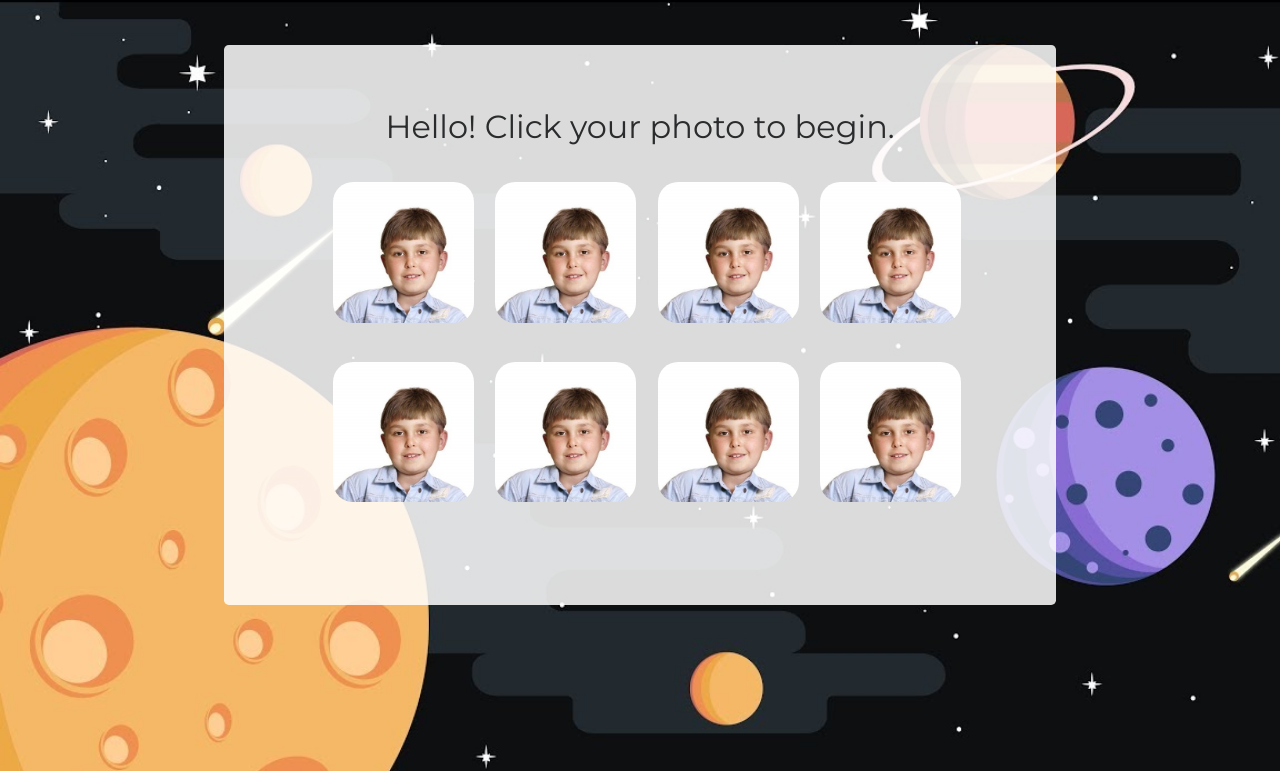
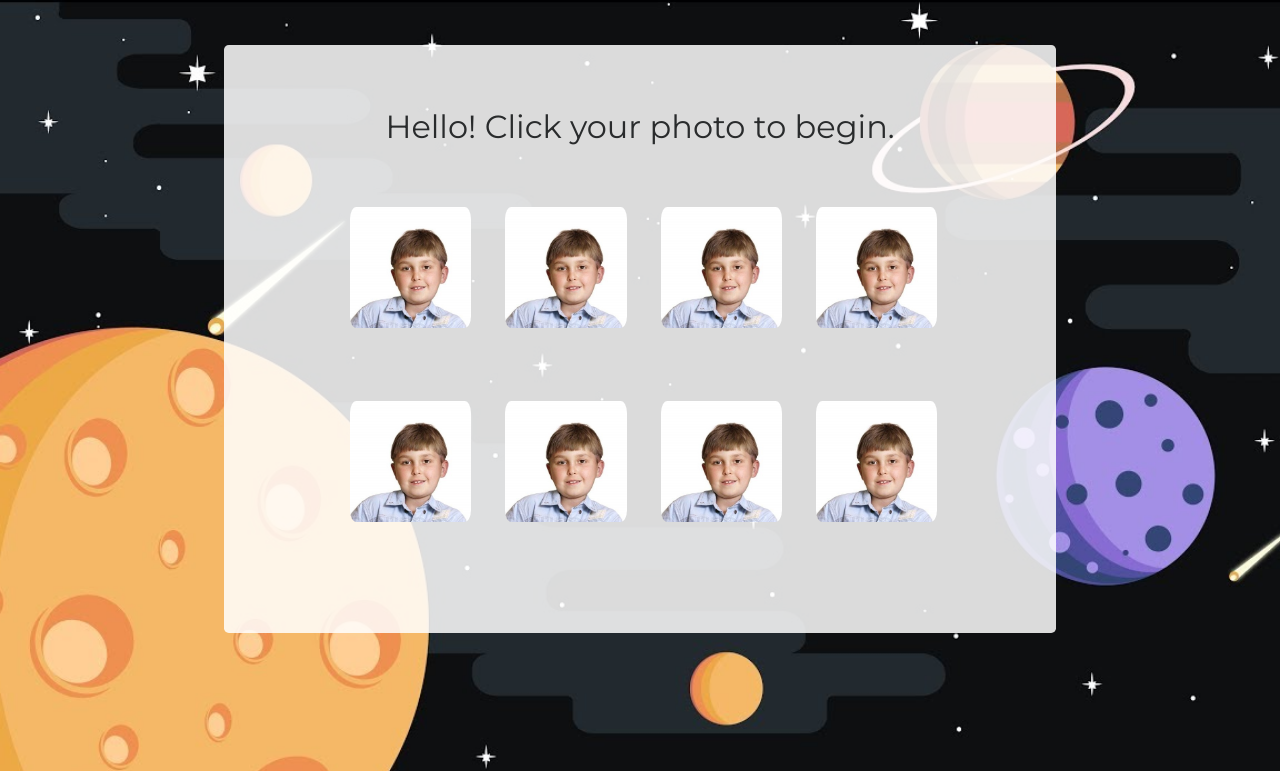
Before and after one commit to abhishekmagdum/eduLEAP, a PHP site: page /loginStudent.html in a window 1280 px wide. Shown: the top 771 px of the page. Run offline with PHP 8.4, Linux system fonts and the light colour scheme.

Commit message:
Adding photo buttons

```diff
--- a/css/loginStudent.css
+++ b/css/loginStudent.css
@@ -45,12 +45,11 @@ input[type='image'] {
     width: 80px;
 }
 #std1, #std2, #std3, #std4, #std5, #std6, #std7, #std8
-{ border-width: 10px;
-  border-color: Black;
-  border-radius: 20px;
-  width: 20%;
-margin-right: 3%;
-margin-right: 3%;}
+{
+  border-radius: 15%;
+  width: 22%;
+  height: 22%;
+  }
 
   .row
   {margin-left: 10%;
--- a/loginStudent.html
+++ b/loginStudent.html
@@ -23,19 +23,19 @@
           </div>
           <div class = "column">
           <div class = "row">
-
-          <img src="images/boy.jpg" id="std1"alt="Johnny K." scale="0" </img>
-          <img src="images/boy.jpg" id="std2"alt="Johnny D." scale="0" </img>
-          <img src="images/boy.jpg" id="std3"alt="Johnny G." scale="0" </img>
-          <img src="images/boy.jpg" id="std4"alt="Johnny H." scale="0" </img>
+          <input type="image" src="images/boy.jpg" name="Johnny" class="btn login" id="std1" />
+          <input type="image" src="images/boy.jpg" name="Johnny" class="btn login" id="std2" />
+          <input type="image" src="images/boy.jpg" name="Johnny" class="btn login" id="std3" />
+          <input type="image" src="images/boy.jpg" name="Johnny" class="btn login" id="std4" />
 
           </div>
+
           <div class = "row">
 
-          <img src="images/boy.jpg" id="std5"alt="Johnny U." scale="0" </img>
-          <img src="images/boy.jpg" id="std6"alt="Johnny R." scale="0" </img>
-          <img src="images/boy.jpg" id="std7"alt="Johnny E." scale="0" </img>
-          <img src="images/boy.jpg" id="std8"alt="Johnny W." scale="0" </img>
+              <input type="image" src="images/boy.jpg" name="Johnny" class="btn login" id="std5" />
+              <input type="image" src="images/boy.jpg" name="Johnny" class="btn login" id="std6" />
+              <input type="image" src="images/boy.jpg" name="Johnny" class="btn login" id="std7" />
+              <input type="image" src="images/boy.jpg" name="Johnny" class="btn login" id="std8" />
           </div>
           </div>
 
```
